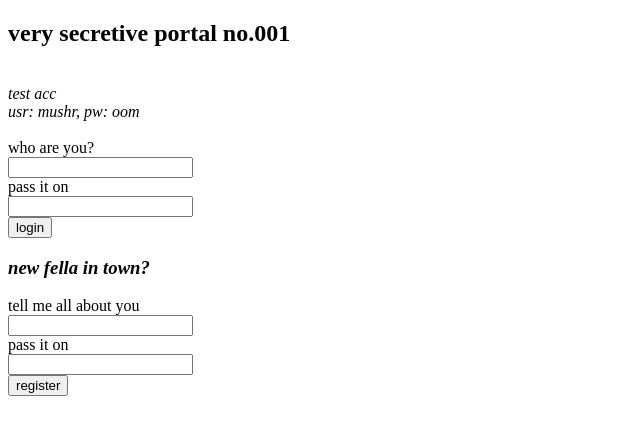
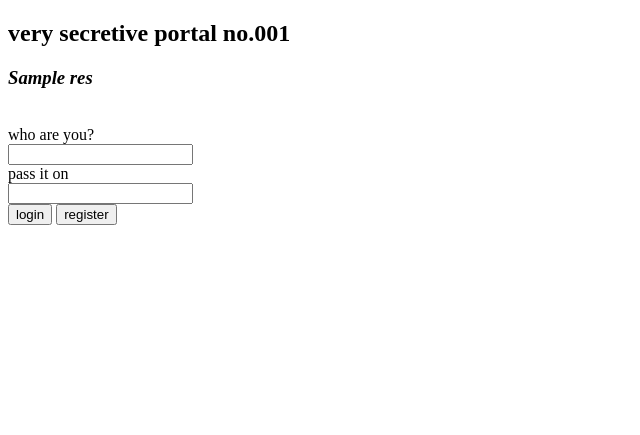
Before and after one commit to xinhuixu/login, a Flask app: template templates/login.html in a window 1280 px wide. Shown: the top 435 px of the page, without its empty margins (0-640 px from the left). Run offline with Flask 2, Linux system fonts and the light colour scheme; the template is opened without the code that fills it: most values are stand-ins (such as "Sample title", 1, 10 or a date in 2020).

Commit message:
fixed app structure (single form)

```diff
--- a/app.py
+++ b/app.py
@@ -2,7 +2,8 @@ from flask import Flask, redirect, request, render_template, session, url_for
 import hashlib, csv, os
 
 app = Flask(__name__)
-app.secret_key = os.urandom(15)
+# app.secret_key = os.urandom(15)
+app.secret_key = 'chogiwa'
 
 @app.route("/")
 def root():
@@ -11,8 +12,7 @@ def root():
         return 'logged in as ' + username + '<br>'
     return redirect(url_for('login'))
 
-
-@app.route("/login/")
+@app.route("/login/") # + register
 def login():
     return render_template('login.html')
 
@@ -23,10 +23,12 @@ def logout():
 @app.route("/auth/", methods=["POST"])
 def authenticate():
     form = request.form
-    if request.method == "POST":
-        return render_template('auth.html',res=check(form["username"],form["password"]))
-    else:
-        return "wyd??"
+    action = form['action']
+    if action == 'login':
+        return render_template('login.html',res=login(form["username"],form["password"]))
+    elif action == 'register':
+        return render_template('login.html',res=register(form["username"],form["password"]))
+    return 'error: unknown action'
 
 def csvToDict(r):
     d = {}
@@ -39,41 +41,38 @@ def csvToDict(r):
         d[key] = val
     return d
 
-
-def check(username, password):
+# login action response
+def login(username, password):
     r = open("data/usr.csv","r")
     d = csvToDict(r)
-    print d
+    res = ""
     if username in d:
-        print shhh(password)
         if d[username] == shhh(password)+"\n":
-            return "you did it "+username+". im so proud"
-        return "wrong pw "+username+". good try"
+            res = "you did it "+username+". you just...logged in...you did that.."
+        else:
+            res = "wrong pw "+username+". good try"
     else:
-        return "username "+username+" not found. wyd? #take3sectoregister"
+        res = "username "+username+" not found. wyd? #take3sectoregister"
+    return res
 
 def shhh(password):
     return hashlib.sha224(password).hexdigest()
 
-@app.route("/register/", methods=["POST"])
-def register():
-    username = request.form["username"]
-    password = request.form["password"]
-
+# register action response
+def register(username, password):
     password = shhh(password)
-
+    res = ""
     r = open("data/usr.csv","r")
     d = csvToDict(r)
     w = open("data/usr.csv","a")
-
     if username in d:
-        return "looks like "+username+" aint no new fella in town!"
+        res = "looks like "+username+" is already registered lol check again?"
     else:
         w.write(username+","+password+"\n")
-        return "got it "+username+" ;)"
+        res = "new user "+username+" added ;)"
     w.close()
     r.close()
-
+    return res
 
 if __name__ == '__main__':
     app.debug = True
--- a/data/usr.csv
+++ b/data/usr.csv
@@ -1,3 +0,0 @@
-mushr,67c1b0573aabb6d7322e980a2014819d931632e3bf919ee3a07a0eda
-lights,5936d6f2fe55dc48606b2549b5c5b167bee3b83ed0ea50e15a18dff7
-eggpl,deba38afc06ad2a29f4265d43037bc21c9670e27e49213901f22c9e9
--- a/templates/login.html
+++ b/templates/login.html
@@ -9,25 +9,15 @@
   <body>
     <form action="/auth/" method="POST">
       <h2>very secretive portal no.001 </h2>
-      <br>
-      <i>test acc</i><br>
-      <i>usr: mushr, pw: oom</i><br>
+      <h3><i>{{res}}</i></h3>
       <br>
       who are you?<br>
       <input type="text" name="username"> <br>
       pass it on<br>
       <input type="password" name="password">
       <br>
-      <input type="submit" value="login">
-    </form>
-    <h3><i>new fella in town?</i></h3>
-    <form action="/register/" method="POST">
-      tell me all about you <br>
-      <input type="text" name="username"> <br>
-      pass it on <br>
-      <!--TODO: USER VALIDATION-->
-      <input type="password" name="password"> <br>
-      <input type="submit" value="register">
+      <input type="submit" name="action" value="login">
+      <input type="submit" name="action" value="register">
     </form>
 
   </body>
```
Also changed, not shown: templates/auth.html (deleted, +0 -14 lines).
